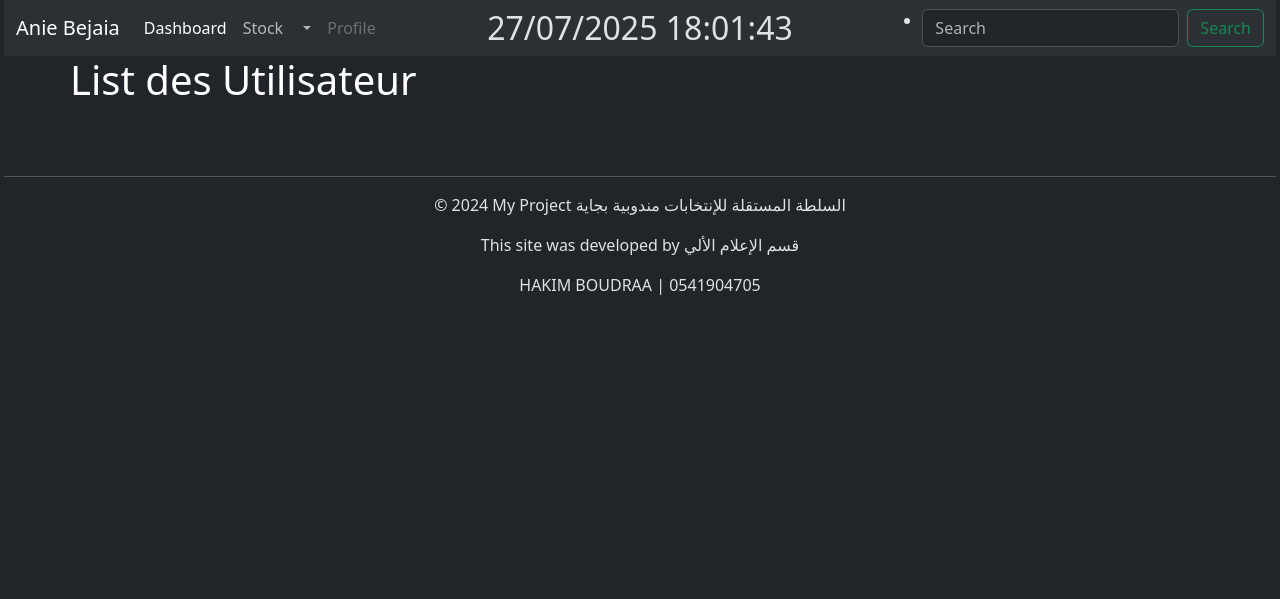
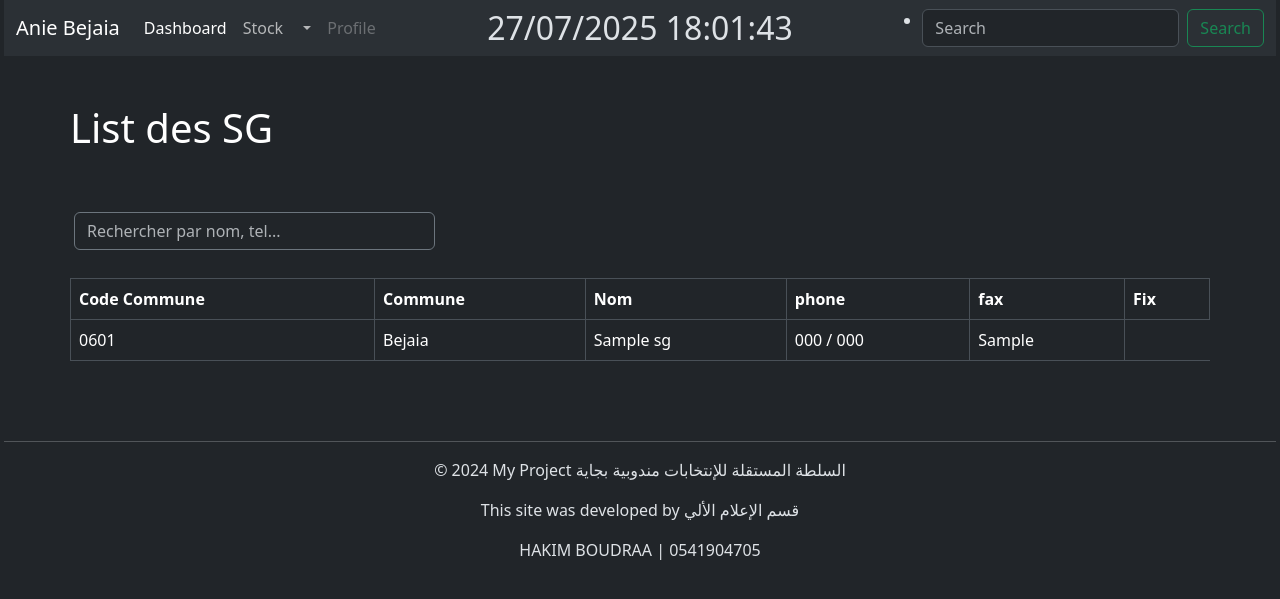
Before and after one commit to hboudraa/Invontary-master-user, a Django app: page /personal/sg/ in a window 1280 px wide. Shown: the top 599 px of the page. Run offline with Django 5.2, Linux system fonts and the light colour scheme; data comes from the database, SQL or seed files in the repository; tables that the repository leaves empty hold one stand-in row (values such as "Sample post").

Commit message:
add options

```diff
--- a/INVENTORY/PersonalApp/models.py
+++ b/INVENTORY/PersonalApp/models.py
@@ -16,7 +16,11 @@ class Commune(models.Model):
 # المندوبية الولائية
 class Utilisateur(models.Model):
     commune = models.ForeignKey(Commune, on_delete=models.PROTECT)
-    name_french = models.CharField(max_length=50)
+    name_french = models.CharField(max_length=80)
+    name_arabic = models.CharField(max_length=80, default='غير معروف')
+    date_of_birth = models.DateField()
+    nin = models.CharField(max_length=18, null=False, blank=False)
+    rip = models.CharField(max_length=20, default="00799999")
     phone_validator = RegexValidator(
         regex=r'^\d{10}$',
         message=_("Phone number must be 10 digits.")
@@ -28,8 +32,6 @@ class Utilisateur(models.Model):
     phone = models.CharField(max_length=10, validators=[phone_validator], default='0900000000')
     phone_2 = models.CharField(max_length=10, validators=[phone_validator], blank=True, null=True)
     fax = models.CharField(max_length=9, validators=[fax_validator], default='034000000')
-    nin = models.CharField(max_length=18, null=False, blank=False)
-    rip = models.CharField(max_length=20, default="00799999")
     email = models.EmailField(max_length=50, default='gmail@gmail.com')  # EmailField for validation
     recruitment = models.DateTimeField()
     def __str__(self):
@@ -99,7 +101,8 @@ class SG(models.Model):
     )
     phone = models.CharField(max_length=10, validators=[phone_validator], default='0900000000')
     phone_2 = models.CharField(max_length=10, validators=[phone_validator], blank=True, null=True)
-    fax = models.CharField(max_length=9, validators=[fax_validator], default='034000000')
+    fax = models.CharField(max_length=9, validators=[fax_validator], default='034000000', blank=True, null=True)
+    fix = models.CharField(max_length=9, validators=[fax_validator], default='034000000', blank=True, null=True)
     def __str__(self):
         return f"{self.name_french} | {self.phone}"
 
--- a/INVENTORY/PersonalApp/templates/SG.html
+++ b/INVENTORY/PersonalApp/templates/SG.html
@@ -1,6 +1,106 @@
 {% extends 'base.html' %}
 {% block title %}SG{% endblock %}
 {% block content %}
+<br>
+<br>
 <h1>List des SG</h1>
+<br>
+<br>
+<!-- Search and Filter Section -->
+    <div class="glass-card hover-lift p-1 mb-4">
+        <div class="row align-items-center">
+            <div class="col-md-4">
+                    <input type="text" id="searchInput" class="form-control bg-transparent border-secondary text-light"
+                           placeholder="Rechercher par nom, tel..."
+                           >
+            </div>
+        </div>
+    </div>
+<table class="table table-bordered text-light" id="sgTable">
+    <thead>
+        <tr>
+            <th>Code Commune</th>
+            <th>Commune</th>
+            <th>Nom</th>
+            <th>phone</th>
+            <th>fax</th>
+            <th>Fix</th>
+        </tr>
+    </thead>
+    <tbody>
+        {% for SG in page_obj %}
+            <tr>
+                <td>{{ SG.commune.num_commune }}</td>
+                <td>{{ SG.commune.name_commune }}</td>
+                <td>{{ SG.name_french }}</td>
+                {% if SG.phone_2 %}
+                        <td>{{ SG.phone }}  /  {{ SG.phone_2 }}</td>
+                    {% else %}
+                        <td>{{ SG.phone }}</td>
+                    {% endif %}
+                <td>{{ SG.fax }}</td>
+            </tr>
+        {% endfor %}
+    </tbody>
+</table>
+
+<style>
+    .copy-feedback {
+        background-color: #28a745 !important;
+        color: white !important;
+    }
+
+    .table td {
+        cursor: pointer;
+    }
+
+    .table td:hover {
+        background-color: #495057 !important;
+    }
+</style>
+
+<script>
+document.addEventListener("DOMContentLoaded", function () {
+    // Add click listener to all table cells
+    document.querySelectorAll("td").forEach(function (cell) {
+        cell.title = "Click to copy";
+
+        cell.addEventListener("click", function () {
+            const text = cell.innerText;
+
+            // Try to copy to clipboard
+            navigator.clipboard.writeText(text).then(function () {
+                // Visual feedback
+                cell.classList.add('copy-feedback');
+
+                // Remove feedback after 300ms
+                setTimeout(() => {
+                    cell.classList.remove('copy-feedback');
+                }, 300);
+
+                console.log('✅ Copied:', text);
+            }).catch(function (err) {
+                console.error('❌ Failed to copy:', err);
+
+                // Fallback: show alert if clipboard API fails
+                alert('Copied: ' + text);
+            });
+        });
+    });
+});
+
+// Search functionality
+    const searchInput = document.getElementById('searchInput');
+    searchInput.addEventListener('input', function() {
+        const filter = this.value.toLowerCase();
+        const rows = document.querySelectorAll('#sgTable tbody tr');
+
+        rows.forEach(function(row) {
+            const text = row.textContent.toLowerCase();
+            row.style.display = text.includes(filter) ? '' : 'none';
+        });
+    });
+
+</script>
 
 {% endblock %}
--- a/INVENTORY/PersonalApp/templates/utilisateur.html
+++ b/INVENTORY/PersonalApp/templates/utilisateur.html
@@ -1,6 +1,107 @@
 {% extends 'base.html' %}
 {% block title %}Utilisateur{% endblock %}
 {% block content %}
-<h1>List des Utilisateur</h1>
+<br>
+<br>
+<h1>List des Utilisateurs</h1>
+<br>
+<br>
 
+<!-- Search and Filter Section -->
+    <div class="glass-card hover-lift p-1 mb-4">
+        <div class="row align-items-center">
+            <div class="col-md-4">
+                    <input type="text" id="searchInput" class="form-control bg-transparent border-secondary text-light"
+                           placeholder="Rechercher par nom, tel..."
+                           >
+            </div>
+        </div>
+    </div>
+<table class="table table-bordered text-light" id="chargeTable">
+    <thead>
+        <tr>
+            <th>ID</th>
+            <th>Nom Latin</th>
+            <th>Phone</th>
+            <th>NIN</th>
+            <th>Rip</th>
+            <th>Fix</th>
+            <th>Email</th>
+        </tr>
+    </thead>
+    <tbody>
+        {% for user in page_obj %}
+            <tr>
+                <td>{{ user.id }}</td>
+                <td>{{ user.name_french }}</td>
+                {% if user.phone_2 %}
+                        <td>{{ user.phone }}  /  {{ user.phone_2 }}</td>
+                    {% else %}
+                        <td>{{ user.phone }}</td>
+                    {% endif %}
+                <td>{{ user.nin }}</td>
+                <td>{{ user.rip }}</td>
+                <td>{{ user.fax }}</td>
+                <td>{{ user.email }}</td>
+            </tr>
+        {% endfor %}
+    </tbody>
+</table>
+<style>
+    .copy-feedback {
+        background-color: #28a745 !important;
+        color: white !important;
+    }
+
+    .table td {
+        cursor: pointer;
+    }
+
+    .table td:hover {
+        background-color: #495057 !important;
+    }
+</style>
+<script>
+document.addEventListener("DOMContentLoaded", function () {
+    // Add click listener to all table cells
+    document.querySelectorAll("td").forEach(function (cell) {
+        cell.title = "Click to copy";
+
+        cell.addEventListener("click", function () {
+            const text = cell.innerText;
+
+            // Try to copy to clipboard
+            navigator.clipboard.writeText(text).then(function () {
+                // Visual feedback
+                cell.classList.add('copy-feedback');
+
+                // Remove feedback after 300ms
+                setTimeout(() => {
+                    cell.classList.remove('copy-feedback');
+                }, 300);
+
+                console.log('✅ Copied:', text);
+            }).catch(function (err) {
+                console.error('❌ Failed to copy:', err);
+
+                // Fallback: show alert if clipboard API fails
+                alert('Copied: ' + text);
+            });
+        });
+    });
+});
+
+// Search functionality
+    const searchInput = document.getElementById('searchInput');
+    searchInput.addEventListener('input', function() {
+        const filter = this.value.toLowerCase();
+        const rows = document.querySelectorAll('#chargeTable tbody tr');
+
+        rows.forEach(function(row) {
+            const text = row.textContent.toLowerCase();
+            row.style.display = text.includes(filter) ? '' : 'none';
+        });
+    });
+
+</script>
 {% endblock %}
--- a/INVENTORY/PersonalApp/urls.py
+++ b/INVENTORY/PersonalApp/urls.py
@@ -8,5 +8,5 @@ urlpatterns = [
     path('utilisateur/', views.utilisateur, name='utilisateur'),
     path('charger/', views.charger, name='charger'),
     path('delegue/', views.delegue, name='delegue'),
-    path('sg/', views.utilisateur, name='sg'),
+    path('sg/', views.sg, name='sg'),
 ]
--- a/INVENTORY/PersonalApp/views.py
+++ b/INVENTORY/PersonalApp/views.py
@@ -1,18 +1,24 @@
 from django.contrib.admin.views.decorators import staff_member_required
 from django.shortcuts import render
 from django.core.paginator import Paginator
-from .models import Charger
+from .models import Charger, Utilisateur, SG
 from django.shortcuts import render
 
 # Create your views here.
-
+@staff_member_required
 def utilisateur(request):
-    return render(request, 'utilisateur.html', {})
+    list_users = Utilisateur.objects.all()
+    paginator = Paginator(list_users, 10)
+    page_number = request.GET.get("page")
+    page_obj = paginator.get_page(page_number)
+    return render(request, 'utilisateur.html', {
+        'page_obj': page_obj
+    })
 
 @staff_member_required
 def charger(request):
     list_charge = Charger.objects.all()
-    paginator = Paginator(list_charge, 26)
+    paginator = Paginator(list_charge, 10)
     page_number = request.GET.get("page")
     page_obj = paginator.get_page(page_number)
     return render(request, 'charger.html', {
@@ -23,7 +29,13 @@ def delegue(request):
     return render(request, 'delegue.html', {})
 
 def sg(request):
-    return render(request, 'sg.html', {})
+    list_sg = SG.objects.all()
+    paginator = Paginator(list_sg, 10)
+    page_number = request.GET.get("page")
+    page_obj = paginator.get_page(page_number)
+    return render(request, 'sg.html', {
+        'page_obj': page_obj
+    })
 
 def requisition(request):
     return render(request, 'Réquisitionner.html', {})
```
Also changed, not shown: INVENTORY/PersonalApp/templates/charger.html (+4 -4 lines), INVENTORY/test.png (deleted).
